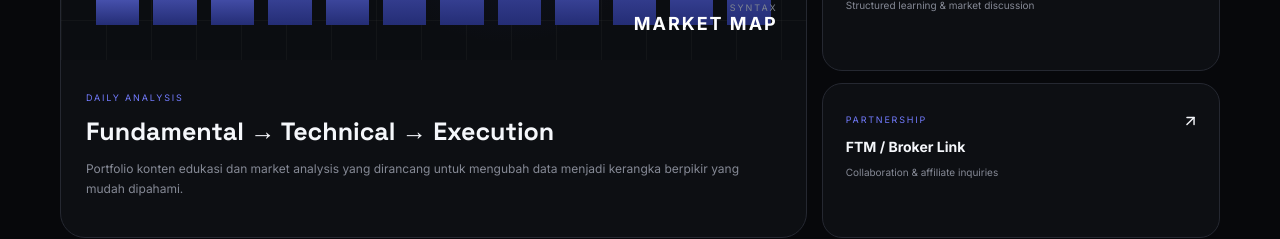
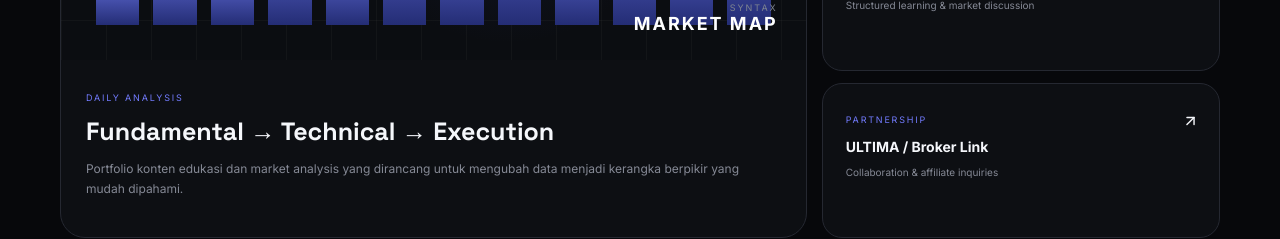
Before and after one commit to aroutdigital-gif/SYNTAX-OPINION-CAPITAL, a Next.js app: page / in a window 1280 px wide. Shown: the part 2920-3159 px from the top of the page. Built offline with nearby package versions, Linux system fonts and the light colour scheme.

Commit message:
Update page.tsx

```diff
--- a/app/page.tsx
+++ b/app/page.tsx
@@ -61,7 +61,7 @@ export default function Home() {
         {[['01','Fundamental & Macro','Inflation, rates, central banks, labor data, USD, yields and macro narratives.'],['02','Technical Framework','Multi-timeframe, market structure, price action, SNR/SND, liquidity and confirmation.'],['03','Risk Management','RR, position sizing, trading plan, drawdown control and execution discipline.'],['04','Market Perspective','Geopolitics and global events translated into a structured market narrative.']].map(([n,t,d])=><article className="programCard" key={n}><span>{n}</span><h3>{t}</h3><p>{d}</p><ArrowUpRight className="arrow"/></article>)}
       </div></div></section>
 
-      <section id="portfolio" className="section shell"><div className="sectionHead"><span>03 / PORTFOLIO</span><h2>Our work,<br/><em>our framework.</em></h2></div><div className="portfolioGrid"><div className="portfolioFeature"><div className="featureVisual"><div className="gridLines"/><div className="ticker">XAUUSD • USD • YIELDS • RISK</div><div className="bars"><b/><b/><b/><b/><b/><b/><b/><b/><b/><b/><b/><b/></div><div className="featureLabel">SYNTAX<br/><strong>MARKET MAP</strong></div></div><div className="featureText"><span>DAILY ANALYSIS</span><h3>Fundamental → Technical → Execution</h3><p>Portfolio konten edukasi dan market analysis yang dirancang untuk mengubah data menjadi kerangka berpikir yang mudah dipahami.</p></div></div><div className="linkCards"><a href="#contact"><span>COMMUNITY</span><strong>Syntax Opinion Public Group</strong><small>WhatsApp / Telegram • Join free</small><ArrowUpRight/></a><a href="#contact"><span>PREMIUM</span><strong>Syntax Opinion Capital</strong><small>Structured learning & market discussion</small><ArrowUpRight/></a><a href="#contact"><span>PARTNERSHIP</span><strong>FTM / Broker Link</strong><small>Collaboration & affiliate inquiries</small><ArrowUpRight/></a></div></div></section>
+      <section id="portfolio" className="section shell"><div className="sectionHead"><span>03 / PORTFOLIO</span><h2>Our work,<br/><em>our framework.</em></h2></div><div className="portfolioGrid"><div className="portfolioFeature"><div className="featureVisual"><div className="gridLines"/><div className="ticker">XAUUSD • USD • YIELDS • RISK</div><div className="bars"><b/><b/><b/><b/><b/><b/><b/><b/><b/><b/><b/><b/></div><div className="featureLabel">SYNTAX<br/><strong>MARKET MAP</strong></div></div><div className="featureText"><span>DAILY ANALYSIS</span><h3>Fundamental → Technical → Execution</h3><p>Portfolio konten edukasi dan market analysis yang dirancang untuk mengubah data menjadi kerangka berpikir yang mudah dipahami.</p></div></div><div className="linkCards"><a href="#contact"><span>COMMUNITY</span><strong>Syntax Opinion Public Group</strong><small>WhatsApp / Telegram • Join free</small><ArrowUpRight/></a><a href="#contact"><span>PREMIUM</span><strong>Syntax Opinion Capital</strong><small>Structured learning & market discussion</small><ArrowUpRight/></a><a href="#contact"><span>PARTNERSHIP</span><strong> ULTIMA / Broker Link</strong><small>Collaboration & affiliate inquiries</small><ArrowUpRight/></a></div></div></section>
 
       <section id="testimonials" className="section soft"><div className="shell"><div className="sectionHead"><span>04 / TESTIMONIALS</span><h2>Built with the<br/><em>community.</em></h2></div><div className="testGrid">{testimonials.map((t,i)=><article className="testCard" key={i}><div className="testImage" style={{backgroundImage:`url(${t.image})`}}/><div className="testBody"><div className="stars">★★★★★</div><p>“{t.text}”</p><strong>{t.title}</strong><small>Syntax Opinion Community</small></div></article>)}</div><p className="disclaimer">Testimonial ditampilkan sebagai pengalaman komunitas. Tidak ada jaminan profit atau hasil trading tertentu.</p></div></section>
 
```
